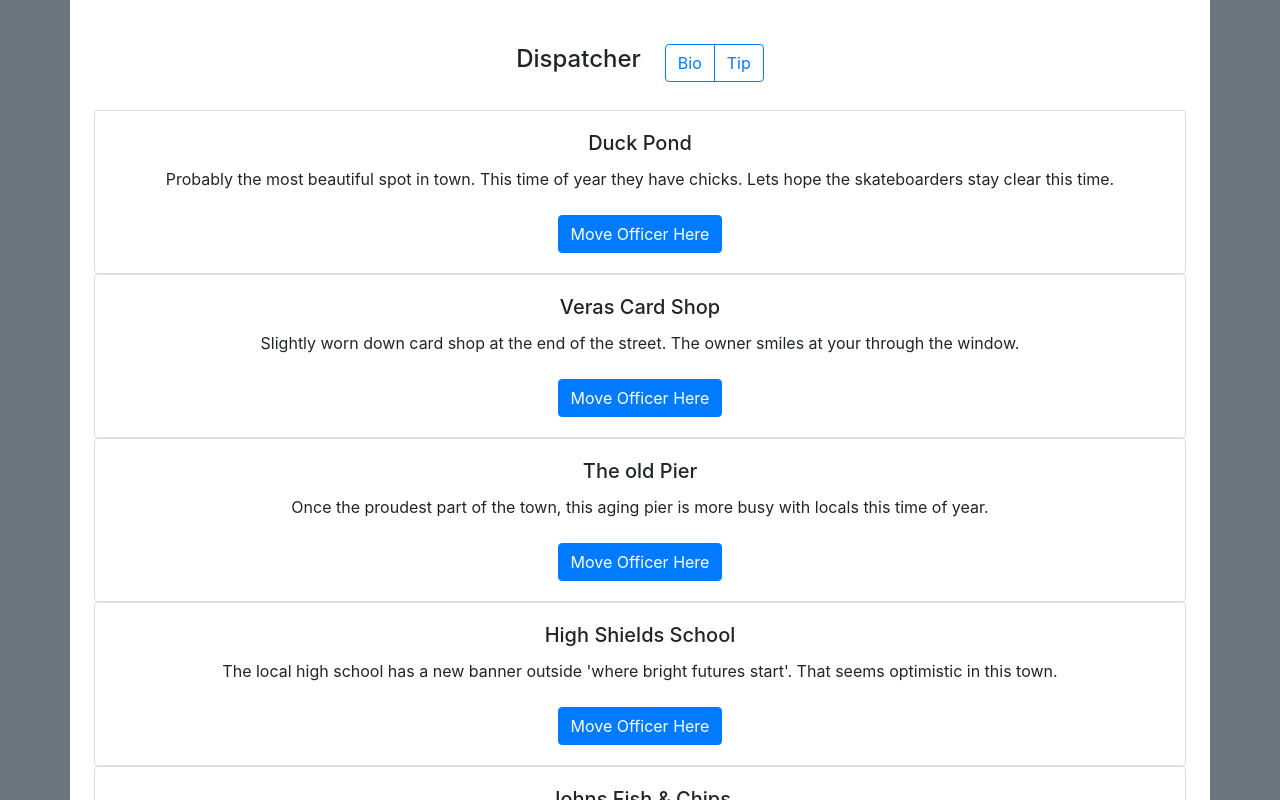
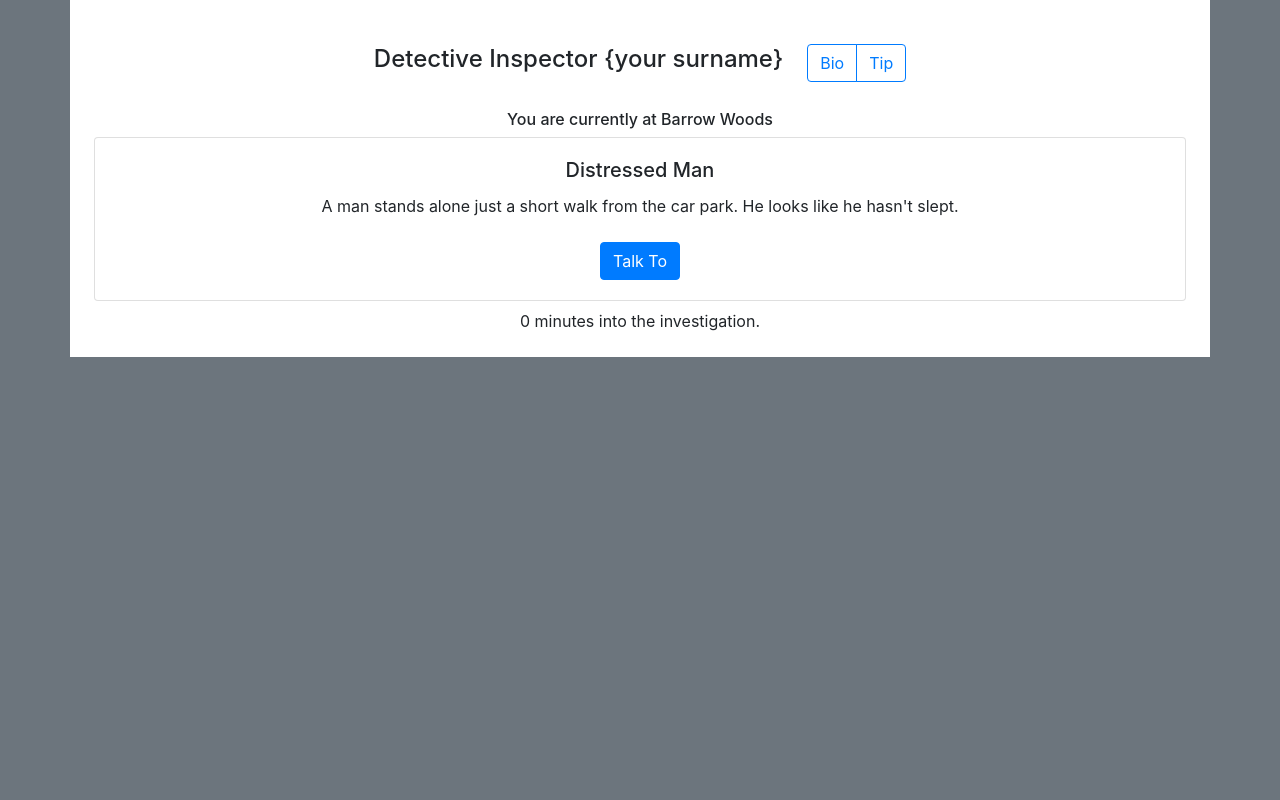
Before and after one commit to hennersz/10-65, a React (Create React App) app in the folder src/client/: page / in a window 1280 px wide. Shown: the top 800 px of the page. Built offline with nearby package versions, Linux system fonts and the light colour scheme; the HTML template or start-up script is replaced by a standard one.

Commit message:
feat(Lobby): added a timer

```diff
--- a/src/client/src/Components/Lobby.jsx
+++ b/src/client/src/Components/Lobby.jsx
@@ -14,9 +14,32 @@ import {
 } from "../constants";
 import {ifDev} from "../utils/ifDev";
 
-function Lobby(props) {
+function Lobby() {
     const [gameState, setGameState] = useState(ifDev(IN_GAME, UNMATCHED))
-    const [ role, setRole] = useState(ifDev(ROLE_DISPATCHER, 'none'))
+    const [ role, setRole] = useState(ifDev(ROLE_OFFICER, 'none'))
+    const [minutes, setMinutes] = useState(0);
+    const [isTimerActive, setIsTimerActive] = useState(false);
+
+    useEffect(() => {
+        let interval = null;
+        if (isTimerActive) {
+            interval = setInterval(() => {
+                setMinutes(seconds => seconds + 1);
+            }, 60000);
+        } else if (!isTimerActive && minutes !== 0) {
+            clearInterval(interval);
+        }
+        return () => clearInterval(interval);
+    }, [isTimerActive, minutes]);
+
+    useEffect(() => {
+        if (gameState === IN_GAME) {
+            setIsTimerActive(true);
+        }
+        if (gameState === GAME_WIN) {
+            setIsTimerActive(false);
+        }
+    }, [gameState])
 
     useEffect(() => {
         getSocket().on('game_state_change', setGameState)
@@ -51,7 +74,10 @@ function Lobby(props) {
             )
         case IN_GAME:
             return (
-                <Game role={role}/>
+                <div>
+                    <Game role={role}/>
+                    <div className="mt-2">{minutes + ' minutes into the investigation.'}</div>
+                </div>
             )
         case GAME_FULL:
             return (
@@ -59,7 +85,10 @@ function Lobby(props) {
             )
         case GAME_WIN:
             return (
-                <h1>Congrats you win!</h1>
+                <div>
+                    <h1>Congrats you win!</h1>
+                    <h2>{minutes + ' minutes'}</h2>
+                </div>
             )
     }
 }
```
